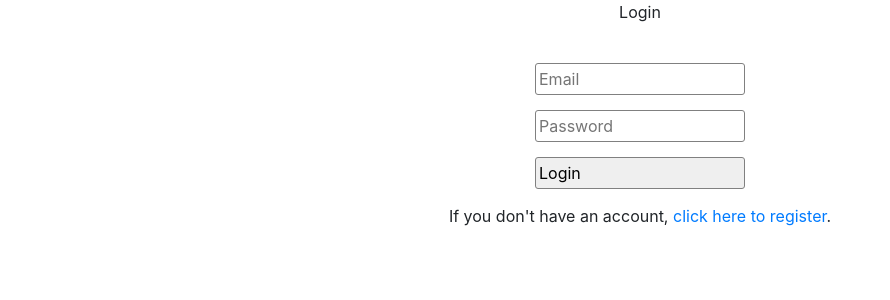
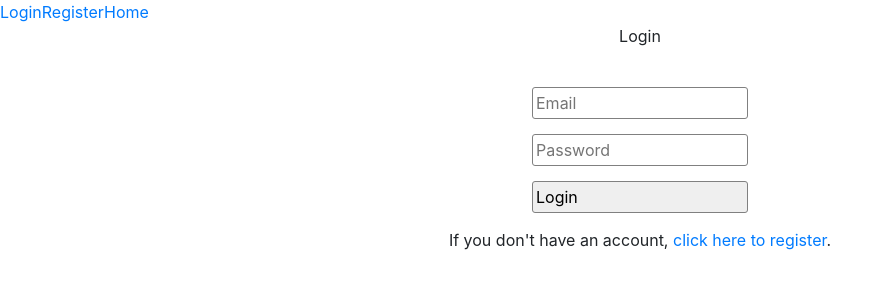
Before and after one commit to marcmerih/sapplink, an Angular app in the folder sapplink/: page /login in a window 1280 px wide. Shown: the top 300 px of the page, without its empty margins (0-890 px from the left). Built offline with nearby package versions, Linux system fonts and the light colour scheme.

Commit message:
beginning router module

```diff
--- a/sapplink/src/app/app.component.html
+++ b/sapplink/src/app/app.component.html
@@ -8,9 +8,15 @@
     <link rel="stylesheet" href="https://stackpath.bootstrapcdn.com/bootstrap/4.4.1/css/bootstrap.min.css" integrity="sha384-Vkoo8x4CGsO3+Hhxv8T/Q5PaXtkKtu6ug5TOeNV6gBiFeWPGFN9MuhOf23Q9Ifjh" crossorigin="anonymous">
 </head>
 <body>
-    <div class="container">
-        <app-user></app-user>
-    </div>
+    <nav>
+        <a routerLink="login" activatedRoute="active">Login</a>
+        <a routerLink="register" activatedRoute="active">Register</a>
+        <a routerLink="index" activatedRoute="active">Home</a>
+    </nav>
+    <router-outlet></router-outlet>
+    <!-- <div class="container">
+        <app-index></app-index>
+    </div> -->
 
     <!-- Bootstrap Scripts-->
     <script src="https://code.jquery.com/jquery-3.4.1.slim.min.js" integrity="sha384-J6qa4849blE2+poT4WnyKhv5vZF5SrPo0iEjwBvKU7imGFAV0wwj1yYfoRSJoZ+n" crossorigin="anonymous"></script>
--- a/sapplink/src/app/app.module.ts
+++ b/sapplink/src/app/app.module.ts
@@ -5,18 +5,31 @@ import { UserComponent } from './applets/user-component/user.component';
 import { LoginComponent } from './applets/user-component/login/login.component';
 import { RegisterComponent } from './applets/user-component/register/register.component';
 import { ReactiveFormsModule, FormsModule } from '@angular/forms';
+import { IndexComponent } from './applets/index/index/index.component';
+import { RouterModule, Routes } from '@angular/router'
+
+const appRoutes: Routes = [
+  { path: 'index', component: IndexComponent },
+  { path: 'login', component: UserComponent },
+  { path: 'register', component: RegisterComponent }
+];
 
 @NgModule({
   declarations: [
     AppComponent,
     UserComponent,
     LoginComponent,
-    RegisterComponent
+    RegisterComponent,
+    IndexComponent
   ],
   imports: [
     BrowserModule,
     FormsModule,
-    ReactiveFormsModule
+    ReactiveFormsModule,
+    RouterModule.forRoot(
+      appRoutes,
+      { enableTracing: true}
+    )
   ],
   providers: [],
   bootstrap: [AppComponent]
--- /dev/null
+++ b/sapplink/src/app/applets/index/index/index.component.html
@@ -0,0 +1 @@
+<app-user></app-user>
--- /dev/null
+++ b/sapplink/src/app/applets/index/index/index.component.ts
@@ -0,0 +1,15 @@
+import { Component, OnInit } from '@angular/core';
+
+@Component({
+  selector: 'app-index',
+  templateUrl: './index.component.html',
+  styleUrls: ['./index.component.scss']
+})
+export class IndexComponent implements OnInit {
+
+  constructor() { }
+
+  ngOnInit(): void {
+  }
+
+}
```
Also changed, not shown: sapplink/src/app/applets/index/index/index.component.scss (added), 1 other file (tests, documents, lock files or other folders).
